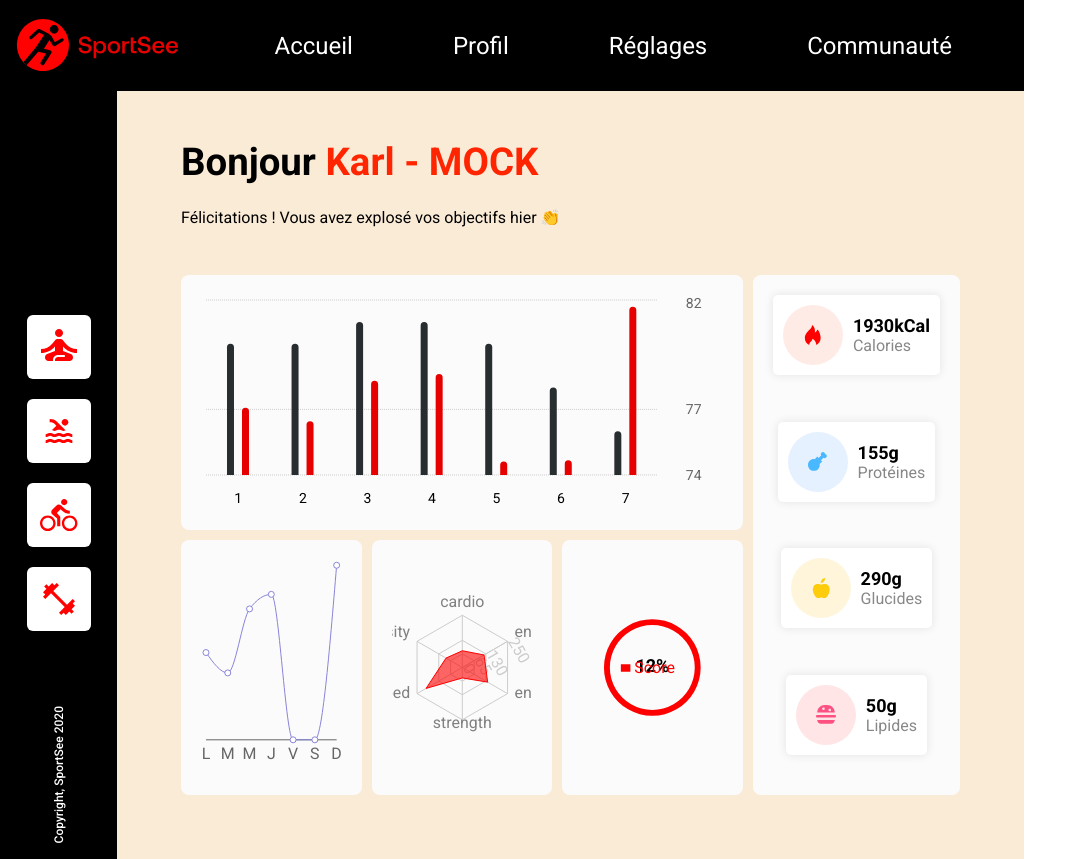
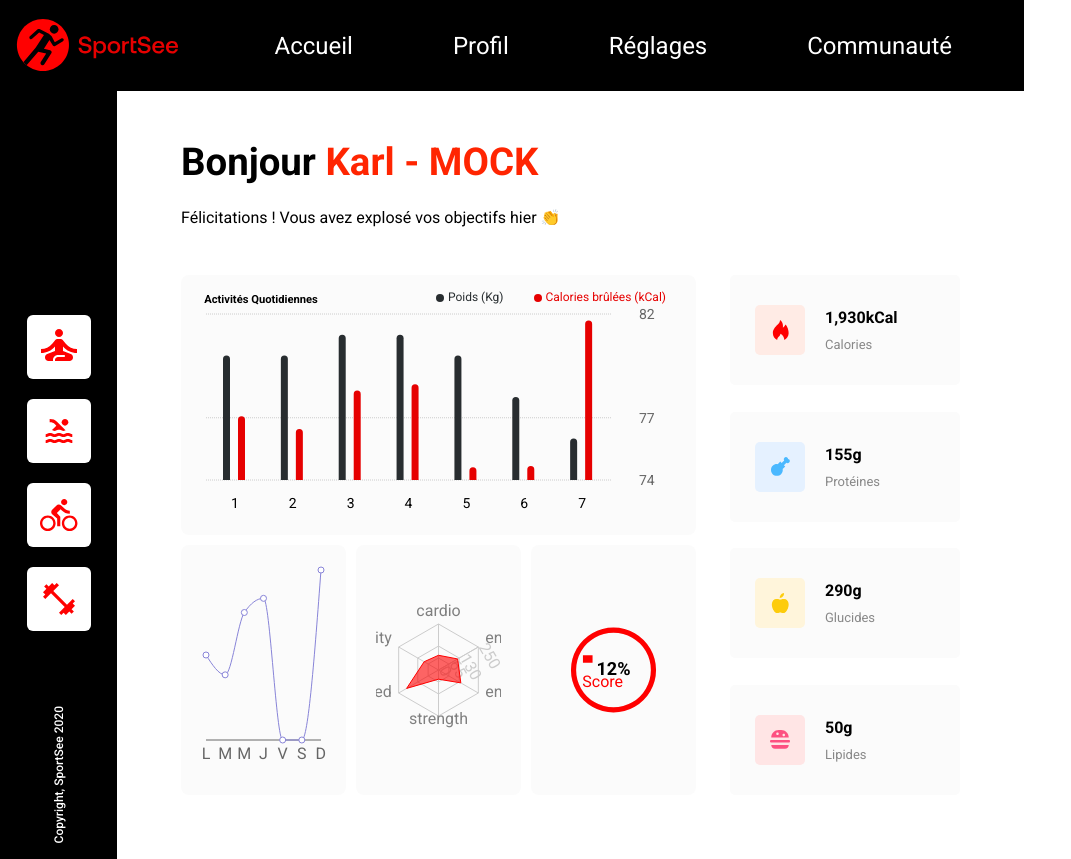
Before and after one commit to Daganx/SportSee, a React (Create React App) app in the folder sportsee-front/: page /profile/12 in a window 1280 px wide. Shown: the whole page, without its empty margins (0-1071 px from the left). Built offline with nearby package versions, Linux system fonts and the light colour scheme.

Commit message:
BarChart+SideBar

```diff
--- a/sportsee-front/src/components/BarChart/BarChart.js
+++ b/sportsee-front/src/components/BarChart/BarChart.js
@@ -7,7 +7,9 @@ import {
   Tooltip,
   ResponsiveContainer,
   CartesianGrid,
+  Legend,
 } from "recharts";
+import "../BarChart/barChart.css";
 
 const tickFormatter = (value, index) => {
   return index + 1;
@@ -17,6 +19,29 @@ const BarChartComponent = ({ data }) => {
   return (
     <ResponsiveContainer width="100%" height="100%">
       <BarChart data={data} barGap={8} barCategoryGap={1}>
+        <text
+          x="60"
+          y="8"
+          textAnchor="middle"
+          style={{ fontSize: "0.7rem", fontWeight: "bold" }}
+        >
+          Activités Quotidiennes
+        </text>
+        <Legend
+          layout="horizontal"
+          verticalAlign="top"
+          align="right"
+          wrapperStyle={{
+            fontSize: 12,
+            marginBottom: 10,
+            top: -5,
+            right: 0,
+            color: "#666",
+          }}
+          iconType="circle"
+          iconSize={8}
+        />
+
         <CartesianGrid vertical={false} strokeDasharray="1 1" />
         <XAxis
           dataKey="day"
@@ -30,7 +55,7 @@ const BarChartComponent = ({ data }) => {
           yAxisId="kilogram"
           dataKey="kilogram"
           type="number"
-          tickCount="4"
+          tickCount={4}
           axisLine={false}
           orientation="right"
           tickLine={false}
@@ -46,9 +71,11 @@ const BarChartComponent = ({ data }) => {
           hide={true}
         />
         <Tooltip />
+
         <Bar
           yAxisId="kilogram"
           dataKey="kilogram"
+          name="Poids (Kg)"
           fill="#282D30"
           barSize={7}
           radius={[50, 50, 0, 0]}
@@ -56,6 +83,7 @@ const BarChartComponent = ({ data }) => {
         <Bar
           yAxisId="calories"
           dataKey="calories"
+          name="Calories brûlées (kCal)"
           fill="#E60000"
           barSize={7}
           radius={[50, 50, 0, 0]}
--- a/sportsee-front/src/components/BarChart/barChart.css
+++ b/sportsee-front/src/components/BarChart/barChart.css
@@ -0,0 +1,5 @@
+div.recharts-legend-wrapper > ul {
+  display: flex;
+  justify-content: end;
+  gap: 20px;
+}
--- a/sportsee-front/src/components/LineChart/LineChart.js
+++ b/sportsee-front/src/components/LineChart/LineChart.js
@@ -12,7 +12,7 @@ const LineChartComponent = ({ data }) => {
     <ResponsiveContainer width="100%" height="100%">
       <LineChart data={formattedData}>
         <XAxis dataKey="day" tickLine={false} />
-        <Tooltip/>
+        <Tooltip />
         <Line
           type="monotone"
           dataKey="sessionLength"
--- a/sportsee-front/src/components/MainContainer/mainContainer.css
+++ b/sportsee-front/src/components/MainContainer/mainContainer.css
@@ -2,7 +2,7 @@
   height: 768px;
   width: 907px;
   position: absolute;
-  background-color: antiquewhite;
+  background-color: white;
   top: 91px;
   left: 117px;
 }
--- a/sportsee-front/src/components/RadarChart/RadarChart.js
+++ b/sportsee-front/src/components/RadarChart/RadarChart.js
@@ -1,11 +1,15 @@
-import React from 'react';
+import React from "react";
 import {
-  Radar, RadarChart, PolarGrid, PolarAngleAxis, PolarRadiusAxis, ResponsiveContainer
-} from 'recharts';
+  Radar,
+  RadarChart,
+  PolarGrid,
+  PolarAngleAxis,
+  PolarRadiusAxis,
+  ResponsiveContainer,
+} from "recharts";
 
 const PerformanceRadarChart = ({ performanceData, kind }) => {
-  // Map the performance data to include the performance type (kind)
-  const formattedData = performanceData.map(item => ({
+  const formattedData = performanceData.map((item) => ({
     ...item,
     kind: kind[item.kind],
   }));
@@ -16,7 +20,13 @@ const PerformanceRadarChart = ({ performanceData, kind }) => {
         <PolarGrid />
         <PolarAngleAxis dataKey="kind" />
         <PolarRadiusAxis angle={30} domain={[0, 250]} />
-        <Radar name="Performance" dataKey="value" stroke="#ff0000" fill="#ff0000" fillOpacity={0.6} />
+        <Radar
+          name="Performance"
+          dataKey="value"
+          stroke="#ff0000"
+          fill="#ff0000"
+          fillOpacity={0.6}
+        />
       </RadarChart>
     </ResponsiveContainer>
   );
--- a/sportsee-front/src/components/SideCard/SideCard.js
+++ b/sportsee-front/src/components/SideCard/SideCard.js
@@ -2,14 +2,24 @@ import React from "react";
 import "./sidecard.css";
 
 const SideCard = ({ icon, value, label, bgColor }) => {
+  const sideCardData = {
+    icon: icon,
+    value: value,
+    label: label,
+    bgColor: bgColor,
+  };
+
   return (
     <div className="side-card">
-      <div className="side-card-icon" style={{ backgroundColor: bgColor }}>
-        <img src={icon} alt={label} />
+      <div
+        className="side-card-icon"
+        style={{ backgroundColor: sideCardData.bgColor }}
+      >
+        <img src={sideCardData.icon} alt={sideCardData.label} />
       </div>
       <div className="side-card-content">
-        <h3>{value}</h3>
-        <p>{label}</p>
+        <h3>{sideCardData.value}</h3>
+        <p>{sideCardData.label}</p>
       </div>
     </div>
   );
--- a/sportsee-front/src/components/SideCard/sidecard.css
+++ b/sportsee-front/src/components/SideCard/sidecard.css
@@ -1,37 +1,43 @@
-.sidecard{
+.sidecard {
   display: flex;
   flex-direction: column;
-    align-items: center;
   justify-content: space-between;
 }
 
 .side-card {
   display: flex;
   align-items: center;
-    background-color: #fff;
+  justify-content: flex-start;
+  background-color: #fbfbfb;
   border-radius: 5px;
-    padding: 10px;
-    box-shadow: 0 0 10px rgba(0, 0, 0, 0.1);
-    margin-bottom: 20px;
+  padding: 30px 20px 30px 20px;
+  width: 230px;
+  gap: 10px;
+}
+section.sidecard > div:nth-child(4) {
+  margin-bottom: 0;
 }
 
 .side-card-icon {
-    width: 60px;
-    height: 60px;
+  width: 50px;
+  height: 50px;
   display: flex;
   justify-content: center;
   align-items: center;
-    border-radius: 50%;
+  border-radius: 10%;
   margin-right: 10px;
+  margin-left: 5px;
 }
 
 .side-card-content h3 {
   margin: 0;
-    font-size: 18px;
+  font-size: 16px;
   font-weight: bold;
+  padding-bottom: 10px;
 }
 
 .side-card-content p {
   margin: 0;
   color: #888;
+  font-size: small;
 }
--- a/sportsee-front/src/pages/Profile/profile.css
+++ b/sportsee-front/src/pages/Profile/profile.css
@@ -32,35 +32,35 @@
 
 .bar-chart {
   grid-area: bar-chart;
-  background-color: #FBFBFB;
+  background-color: #fbfbfb;
   padding: 20px;
   border-radius: 8px;
+  height: 260px;
 }
 
 .line-chart {
   grid-area: line-chart;
-  background-color: #FBFBFB;
+  background-color: #fbfbfb;
   padding: 20px;
   border-radius: 8px;
 }
 
 .radar-chart {
   grid-area: radar-chart;
-  background-color: #FBFBFB;
+  background-color: #fbfbfb;
   padding: 20px;
   border-radius: 8px;
 }
 
 .radial-bar-chart {
   grid-area: radial-bar-chart;
-  background-color: #FBFBFB;
+  background-color: #fbfbfb;
   padding: 20px;
   border-radius: 8px;
 }
 
 .sidecard {
   grid-area: sidecard;
-  background-color: #FBFBFB;
-  padding: 20px;
   border-radius: 8px;
+  margin-left: 24px;
 }
--- a/sportsee-front/src/services/mockData.js
+++ b/sportsee-front/src/services/mockData.js
@@ -8,7 +8,7 @@ export const USER_MAIN_DATA = [
     },
     todayScore: 0.12,
     keyData: {
-      calorieCount: 1930,
+      calorieCount: "1,930",
       proteinCount: 155,
       carbohydrateCount: 290,
       lipidCount: 50,
```
Lines whose indentation alone changed are shown as unchanged.
